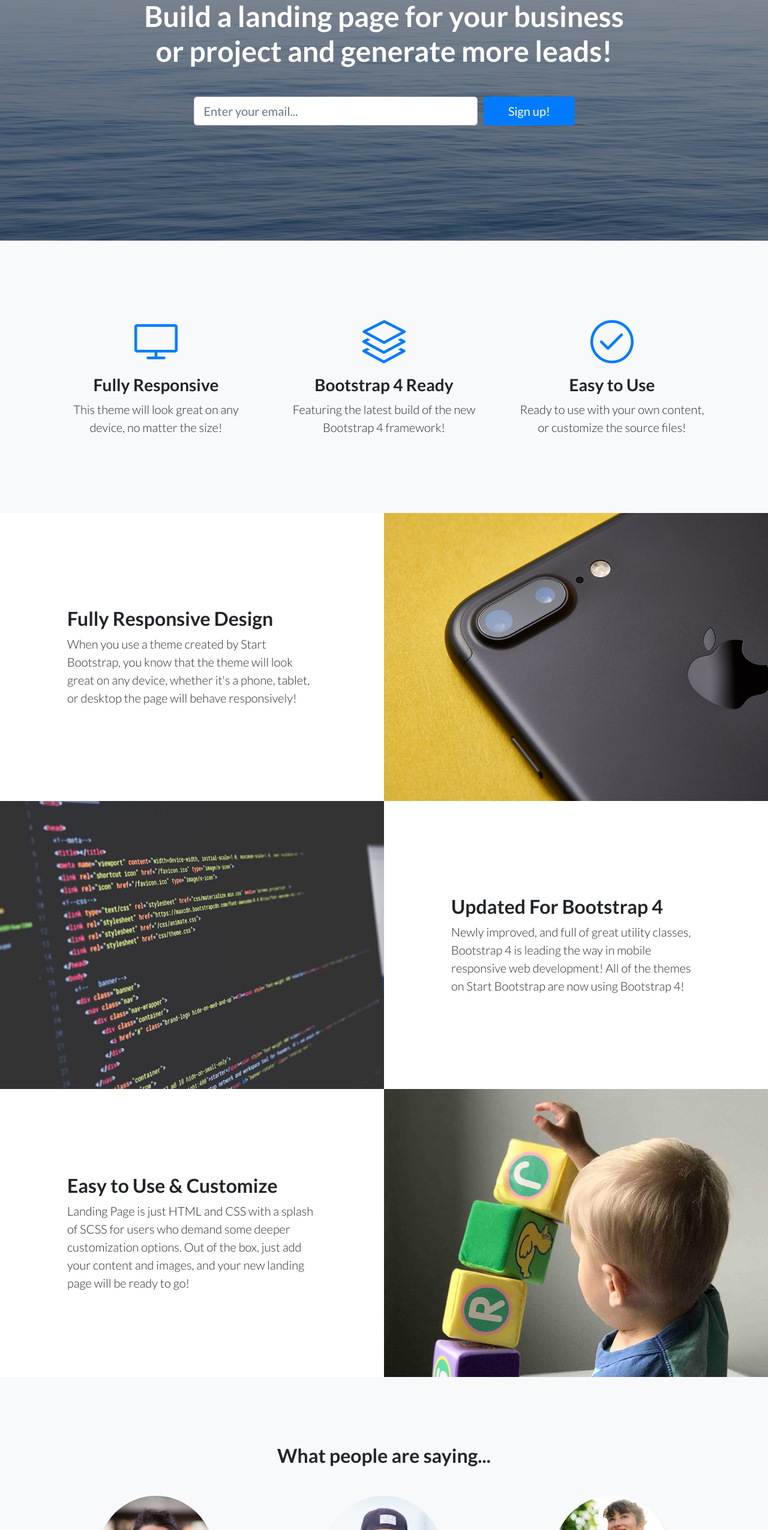
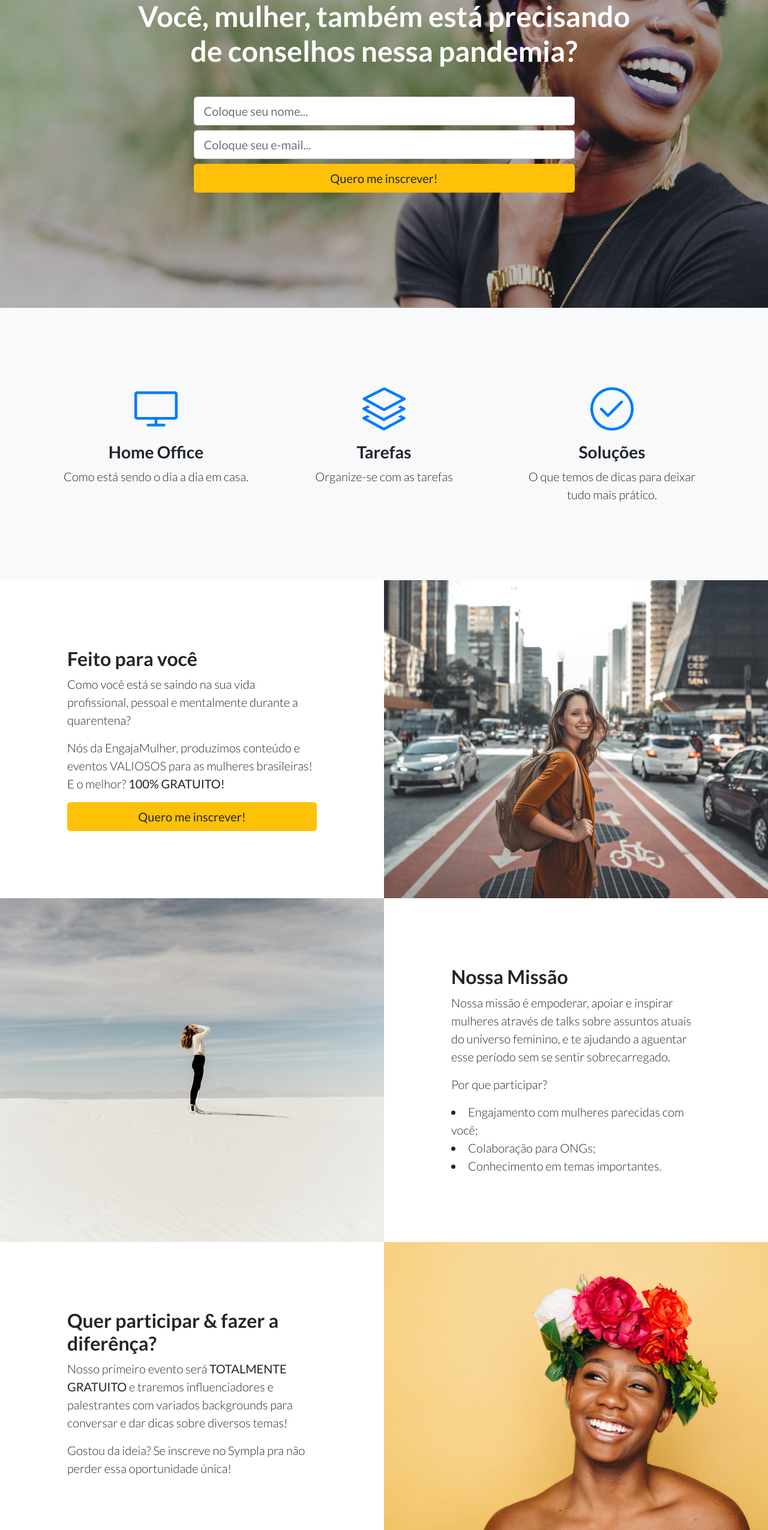
Before and after one commit to danilopalacio/empowerment, a website: page index.html in a window 1280 px wide. Shown: the part 250-2800 px from the top of the page at 60% size. Drawn offline with Linux system fonts and the light colour scheme.

Commit message:
Alterando Copy e Imagens
Alterados copy e imagens

```diff
--- a/css/landing-page.css
+++ b/css/landing-page.css
@@ -21,7 +21,7 @@ h6 {
 header.masthead {
   position: relative;
   background-color: #343a40;
-  background: url("../img/bg-masthead.jpg") no-repeat center center;
+  background: url("../img/bg_1.jpg") no-repeat center center;
   background-size: cover;
   padding-top: 8rem;
   padding-bottom: 8rem;
--- a/index.html
+++ b/index.html
@@ -8,7 +8,7 @@
   <meta name="description" content="">
   <meta name="author" content="">
 
-  <title>Landing Page - Start Bootstrap Theme</title>
+  <title>EngajaMulher - Evento</title>
 
   <!-- Bootstrap core CSS -->
   <link href="vendor/bootstrap/css/bootstrap.min.css" rel="stylesheet">
@@ -19,7 +19,8 @@
   <link href="https://fonts.googleapis.com/css?family=Lato:300,400,700,300italic,400italic,700italic" rel="stylesheet" type="text/css">
 
   <!-- Custom styles for this template -->
-  <link href="css/landing-page.min.css" rel="stylesheet">
+  <!-- <link href="css/landing-page.min.css" rel="stylesheet"> -->
+  <link href="css/landing-page.css" rel="stylesheet">
 
 </head>
 
@@ -28,8 +29,8 @@
   <!-- Navigation -->
   <nav class="navbar navbar-light bg-light static-top">
     <div class="container">
-      <a class="navbar-brand" href="#">Start Bootstrap</a>
-      <a class="btn btn-primary" href="#">Sign In</a>
+      <a class="navbar-brand" href="#">EngajaMulher</a>
+      <a class="btn btn-primary" href="#">Cadastre-se</a>
     </div>
   </nav>
 
@@ -39,16 +40,19 @@
     <div class="container">
       <div class="row">
         <div class="col-xl-9 mx-auto">
-          <h1 class="mb-5">Build a landing page for your business or project and generate more leads!</h1>
+          <h1 class="mb-5">Você, mulher, também está precisando de conselhos nessa pandemia?</h1>
         </div>
         <div class="col-md-10 col-lg-8 col-xl-7 mx-auto">
           <form>
             <div class="form-row">
-              <div class="col-12 col-md-9 mb-2 mb-md-0">
-                <input type="email" class="form-control form-control-lg" placeholder="Enter your email...">
+              <div class="col-12 col-6 mb-2">
+                <input type="text" class="form-control form-control-lg" placeholder="Coloque seu nome...">
               </div>
-              <div class="col-12 col-md-3">
-                <button type="submit" class="btn btn-block btn-lg btn-primary">Sign up!</button>
+              <div class="col-12 col-6 mb-2">
+                <input type="email" class="form-control form-control-lg" placeholder="Coloque seu e-mail...">
+              </div>
+              <div class="col-12 col-6">
+                <button type="submit" class="btn btn-block btn-lg btn-warning">Quero me inscrever!</button>
               </div>
             </div>
           </form>
@@ -66,8 +70,8 @@
             <div class="features-icons-icon d-flex">
               <i class="icon-screen-desktop m-auto text-primary"></i>
             </div>
-            <h3>Fully Responsive</h3>
-            <p class="lead mb-0">This theme will look great on any device, no matter the size!</p>
+            <h3>Home Office</h3>
+            <p class="lead mb-0">Como está sendo o dia a dia em casa.</p>
           </div>
         </div>
         <div class="col-lg-4">
@@ -75,8 +79,8 @@
             <div class="features-icons-icon d-flex">
               <i class="icon-layers m-auto text-primary"></i>
             </div>
-            <h3>Bootstrap 4 Ready</h3>
-            <p class="lead mb-0">Featuring the latest build of the new Bootstrap 4 framework!</p>
+            <h3>Tarefas</h3>
+            <p class="lead mb-0">Organize-se com as tarefas</p>
           </div>
         </div>
         <div class="col-lg-4">
@@ -84,8 +88,8 @@
             <div class="features-icons-icon d-flex">
               <i class="icon-check m-auto text-primary"></i>
             </div>
-            <h3>Easy to Use</h3>
-            <p class="lead mb-0">Ready to use with your own content, or customize the source files!</p>
+            <h3>Soluções</h3>
+            <p class="lead mb-0">O que temos de dicas para deixar tudo mais prático.</p>
           </div>
         </div>
       </div>
@@ -97,24 +101,45 @@
     <div class="container-fluid p-0">
       <div class="row no-gutters">
 
-        <div class="col-lg-6 order-lg-2 text-white showcase-img" style="background-image: url('img/bg-showcase-1.jpg');"></div>
+        <div class="col-lg-6 order-lg-2 text-white showcase-img" style="background-image: url('img/bg_2.jpg'); background-position: center;"></div>
         <div class="col-lg-6 order-lg-1 my-auto showcase-text">
-          <h2>Fully Responsive Design</h2>
-          <p class="lead mb-0">When you use a theme created by Start Bootstrap, you know that the theme will look great on any device, whether it's a phone, tablet, or desktop the page will behave responsively!</p>
+          <h2>Feito para você</h2>
+          <p class="lead mb-3">
+            Como você está se saindo na sua vida profissional, pessoal e mentalmente durante a quarentena?
+          </p>
+          <p class="lead mb-3">
+              Nós da EngajaMulher, produzimos conteúdo e eventos VALIOSOS para as mulheres brasileiras! E o melhor? <b>100% GRATUITO!</b>
+          </p>
+          <div class="lead mb-0">
+            <button type="submit" class="btn btn-block btn-lg btn-warning">Quero me inscrever!</button>
+          </div>
         </div>
       </div>
       <div class="row no-gutters">
-        <div class="col-lg-6 text-white showcase-img" style="background-image: url('img/bg-showcase-2.jpg');"></div>
+        <div class="col-lg-6 text-white showcase-img" style="background-image: url('img/bg_3.jpg'); background-position: bottom;"></div>
         <div class="col-lg-6 my-auto showcase-text">
-          <h2>Updated For Bootstrap 4</h2>
-          <p class="lead mb-0">Newly improved, and full of great utility classes, Bootstrap 4 is leading the way in mobile responsive web development! All of the themes on Start Bootstrap are now using Bootstrap 4!</p>
+          <h2>Nossa Missão</h2>
+          <p class="lead mb-3">
+            Nossa missão é empoderar, apoiar e inspirar mulheres através de talks sobre assuntos atuais do universo feminino, e te ajudando a aguentar esse período sem se sentir sobrecarregado.
+          </p>
+          <div class="lead mb-0 ml-0">
+            <p>Por que participar?</p>
+            <li>Engajamento com mulheres parecidas com você;</li>
+            <li>Colaboração para ONGs;</li>
+            <li>Conhecimento em temas importantes.</li>
+          </div>
         </div>
       </div>
       <div class="row no-gutters">
-        <div class="col-lg-6 order-lg-2 text-white showcase-img" style="background-image: url('img/bg-showcase-3.jpg');"></div>
+        <div class="col-lg-6 order-lg-2 text-white showcase-img" style="background-image: url('img/bg_4.jpg');"></div>
         <div class="col-lg-6 order-lg-1 my-auto showcase-text">
-          <h2>Easy to Use &amp; Customize</h2>
-          <p class="lead mb-0">Landing Page is just HTML and CSS with a splash of SCSS for users who demand some deeper customization options. Out of the box, just add your content and images, and your new landing page will be ready to go!</p>
+          <h2>Quer participar &amp; fazer a diferênça?</h2>
+          <p class="lead mb-3">
+            Nosso primeiro evento será <b>TOTALMENTE GRATUITO</b> e traremos influenciadores e palestrantes com variados backgrounds para conversar e dar dicas sobre diversos temas!
+          </p>
+          <p class="lead mb-0">
+            Gostou da ideia? Se inscreve no Sympla pra não perder essa oportunidade única!
+          </p>
         </div>
       </div>
     </div>
@@ -123,27 +148,27 @@
   <!-- Testimonials -->
   <section class="testimonials text-center bg-light">
     <div class="container">
-      <h2 class="mb-5">What people are saying...</h2>
+      <h2 class="mb-5">Nossos convidados mais que especiais</h2>
       <div class="row">
         <div class="col-lg-4">
           <div class="testimonial-item mx-auto mb-5 mb-lg-0">
             <img class="img-fluid rounded-circle mb-3" src="img/testimonials-1.jpg" alt="">
             <h5>Margaret E.</h5>
-            <p class="font-weight-light mb-0">"This is fantastic! Thanks so much guys!"</p>
+            <p class="font-weight-light mb-0">"Incluencer, e transfomadora digital"</p>
           </div>
         </div>
         <div class="col-lg-4">
           <div class="testimonial-item mx-auto mb-5 mb-lg-0">
             <img class="img-fluid rounded-circle mb-3" src="img/testimonials-2.jpg" alt="">
             <h5>Fred S.</h5>
-            <p class="font-weight-light mb-0">"Bootstrap is amazing. I've been using it to create lots of super nice landing pages."</p>
+            <p class="font-weight-light mb-0">"Especialista em home office"</p>
           </div>
         </div>
         <div class="col-lg-4">
           <div class="testimonial-item mx-auto mb-5 mb-lg-0">
             <img class="img-fluid rounded-circle mb-3" src="img/testimonials-3.jpg" alt="">
             <h5>Sarah W.</h5>
-            <p class="font-weight-light mb-0">"Thanks so much for making these free resources available to us!"</p>
+            <p class="font-weight-light mb-0">"Master coach growth hacker"</p>
           </div>
         </div>
       </div>
@@ -156,16 +181,19 @@
     <div class="container">
       <div class="row">
         <div class="col-xl-9 mx-auto">
-          <h2 class="mb-4">Ready to get started? Sign up now!</h2>
+          <h2 class="mb-4">Prontas para começas? Vamos lá!</h2>
         </div>
         <div class="col-md-10 col-lg-8 col-xl-7 mx-auto">
           <form>
             <div class="form-row">
-              <div class="col-12 col-md-9 mb-2 mb-md-0">
-                <input type="email" class="form-control form-control-lg" placeholder="Enter your email...">
+              <div class="col-12 col-9 mb-2">
+                <input type="text" class="form-control form-control-lg" placeholder="Coloque seu nome...">
               </div>
-              <div class="col-12 col-md-3">
-                <button type="submit" class="btn btn-block btn-lg btn-primary">Sign up!</button>
+              <div class="col-12 col-9 mb-2">
+                <input type="email" class="form-control form-control-lg" placeholder="Coloque seu e-mail...">
+              </div>
+              <div class="col-12 col-9">
+                <button type="submit" class="btn btn-block btn-lg btn-warning">Sign up!</button>
               </div>
             </div>
           </form>
```
Also changed, not shown: css/landing-page.min.css, img/bg-showcase-1.jpg (deleted), img/bg_1.jpg (added), img/bg_2.jpg (added), img/bg_3.jpg (added), img/bg_4.jpg (added), 1 other file.
